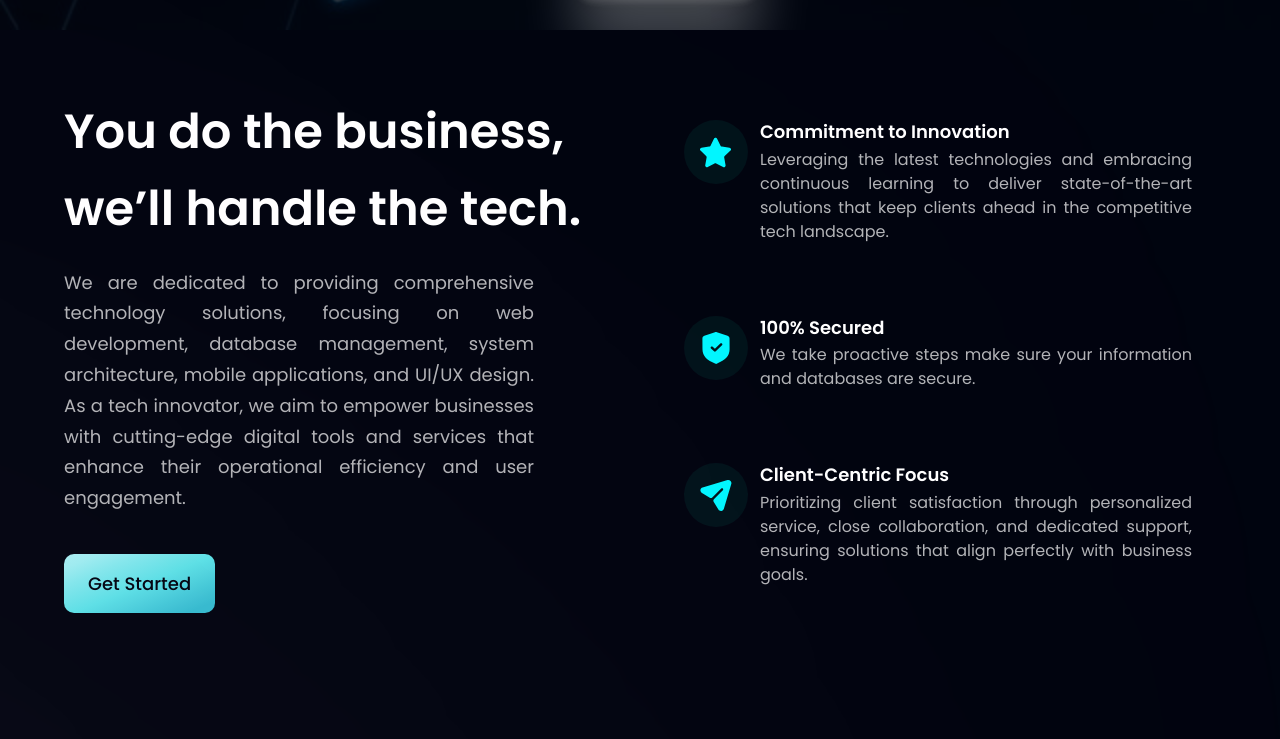
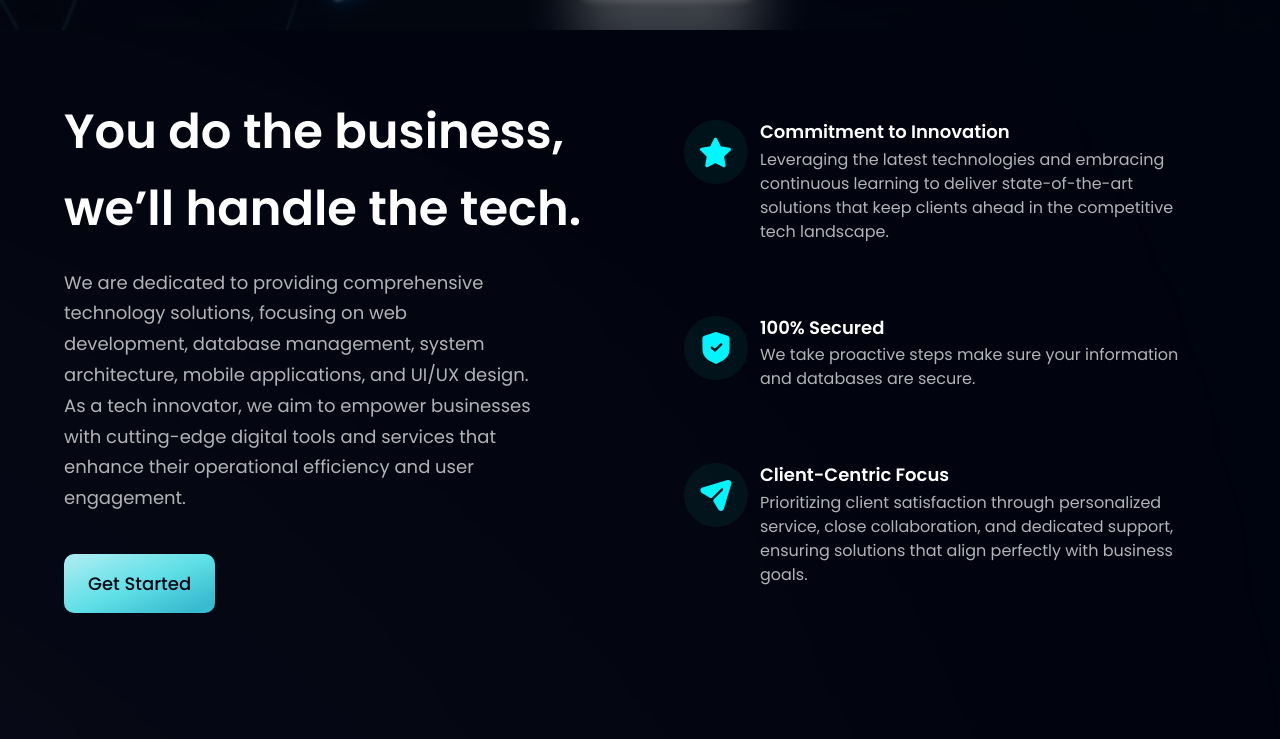
Before and after one commit to In-Home-Tutor-Service/Clear_solutions, a React (Vite) app: page / in a window 1280 px wide. Shown: the part 778-1517 px from the top of the page. Built offline with nearby package versions, Linux system fonts and the light colour scheme.

Commit message:
added few changes

```diff
--- a/src/components/Business.jsx
+++ b/src/components/Business.jsx
@@ -37,7 +37,7 @@
 
 		<div
 			className={`${layout.sectionImg} flex-col`}
-			style={{textAlign: 'justify'}}
+
 		>
 			{features.map((feature, index) => (
 				<FeatureCard key={feature.id} {...feature} index={index}/>
--- a/src/components/Testimonials.jsx
+++ b/src/components/Testimonials.jsx
@@ -18,7 +18,7 @@
       </div>
     </div>
 
-    <div className="flex flex-wrap sm:justify-start justify-center w-full feedback-container relative z-[1]" style={{ textAlign: 'justify' }}>
+    <div className="flex flex-wrap sm:justify-start justify-center w-full feedback-container relative z-[1]">
       {feedback.map((card) => <FeedbackCard key={card.id} {...card} />)}
     </div>
   </section>
--- a/src/style.js
+++ b/src/style.js
@@ -3,8 +3,8 @@
 
   heading2: "font-poppins font-semibold xs:text-[48px] text-[40px] text-white xs:leading-[76.8px] leading-[66.8px] w-full",
   heading3: "font-poppins font-semibold xs:text-[48px] text-[40px] text-white xs:leading-[76.8px] leading-[66.8px] w-full flex justify-center items-center text-center",
-  paragraph: "font-poppins font-normal text-dimWhite text-[18px] leading-[30.8px] text-justify",
-  smallParagraph: "font-poppins font-normal text-dimWhite text-[14px] leading-[30.8px] text-justify",
+  paragraph: "font-poppins font-normal text-dimWhite text-[18px] leading-[30.8px]",
+  smallParagraph: "font-poppins font-normal text-dimWhite text-[14px] leading-[30.8px]",
 
   flexCenter: "flex justify-center items-center",
   flexStart: "flex justify-center items-start",
```
Also changed, not shown: 1 other file (tests, documents, lock files or other folders).
